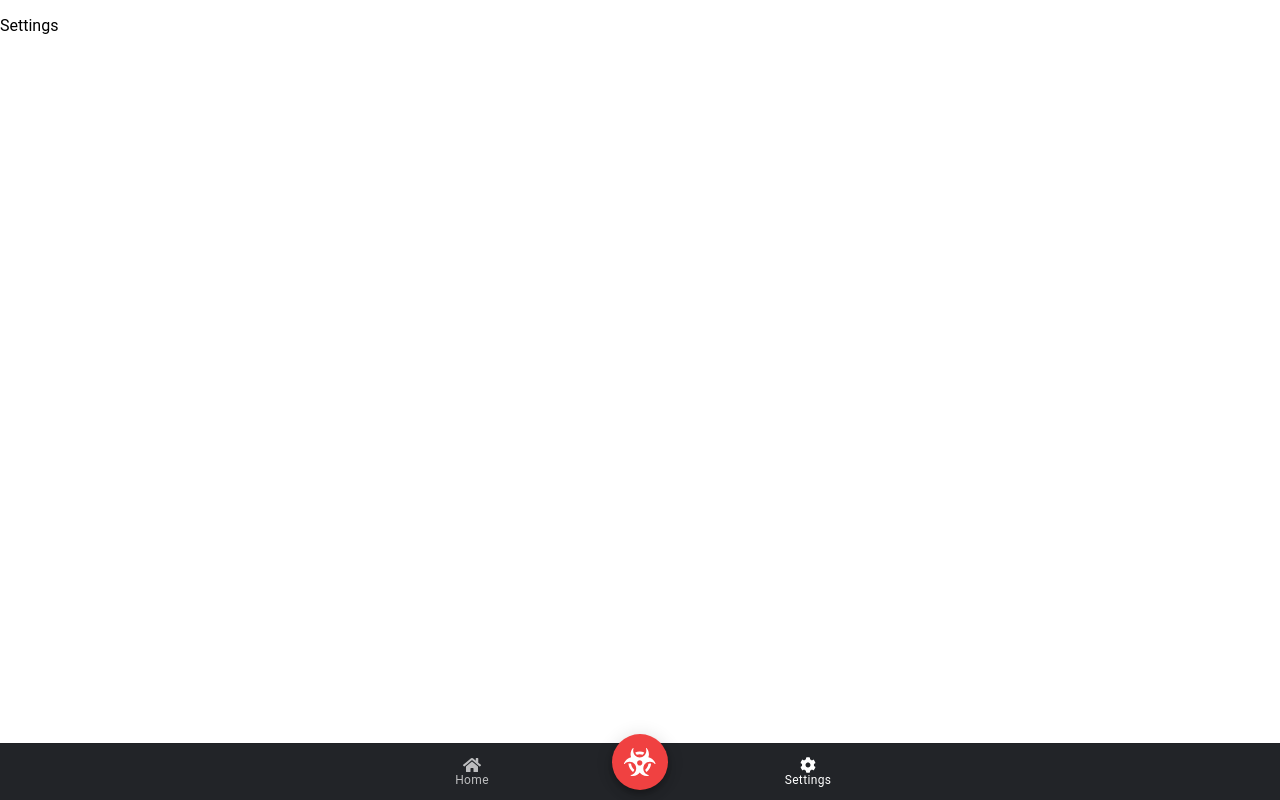
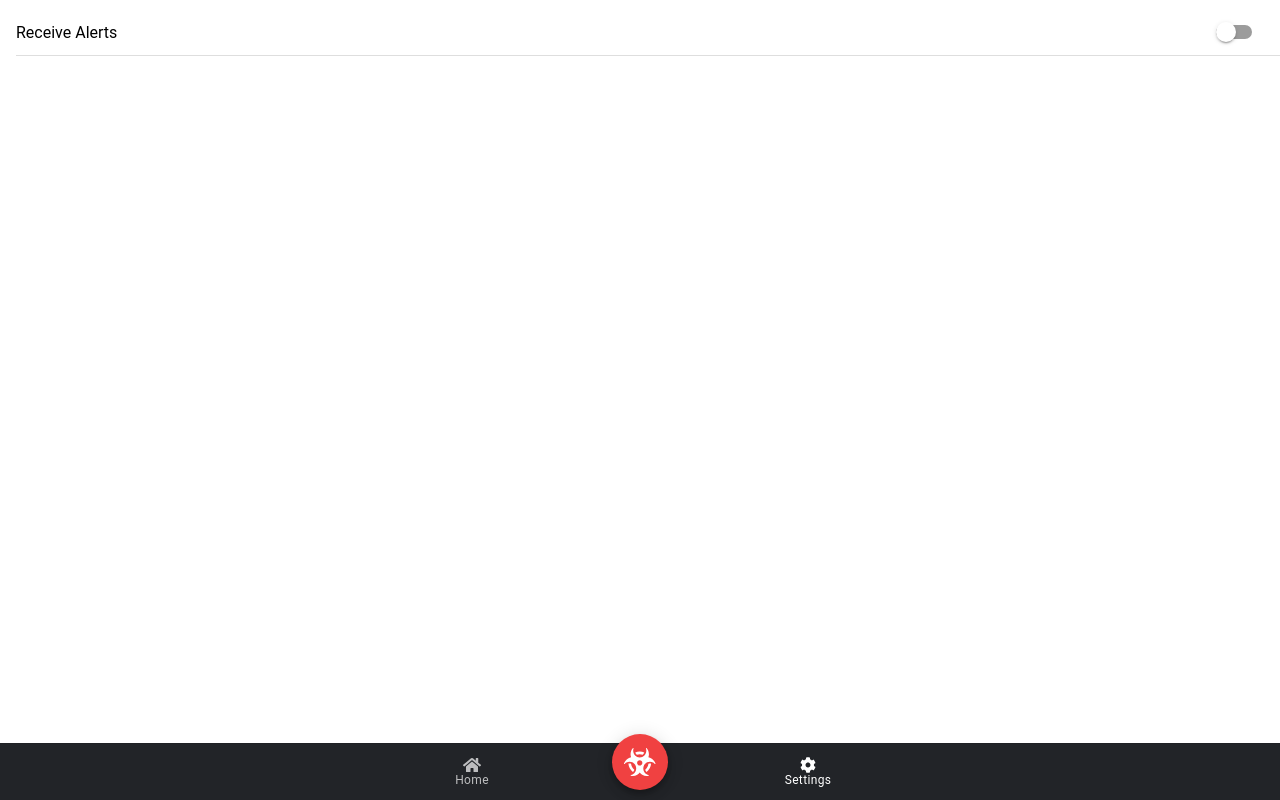
Before and after one commit to jessekelly881/Crime-Tracker-App, a React (Create React App) app: page /settings in a window 1280 px wide. Built offline with nearby package versions, Linux system fonts and the light colour scheme; the HTML template or start-up script is replaced by a standard one; what react-mapbox-gl would draw is missing.

Commit message:
added notifications toggle to settings page

```diff
--- a/src/pages/Settings.tsx
+++ b/src/pages/Settings.tsx
@@ -1,8 +1,16 @@
 import React from 'react';
+import {IonContent, IonToggle, IonList, IonItem, IonLabel} from '@ionic/react';
 
 const Settings: React.FunctionComponent = () => {
   return (
-      <p>Settings</p>
+      <IonContent>
+          <IonList>
+              <IonItem>
+                  <IonLabel>Receive Alerts</IonLabel>
+                  <IonToggle value="alert" onChange={() => {}} />
+              </IonItem>
+          </IonList>
+      </IonContent>
   );
 };
 
```
